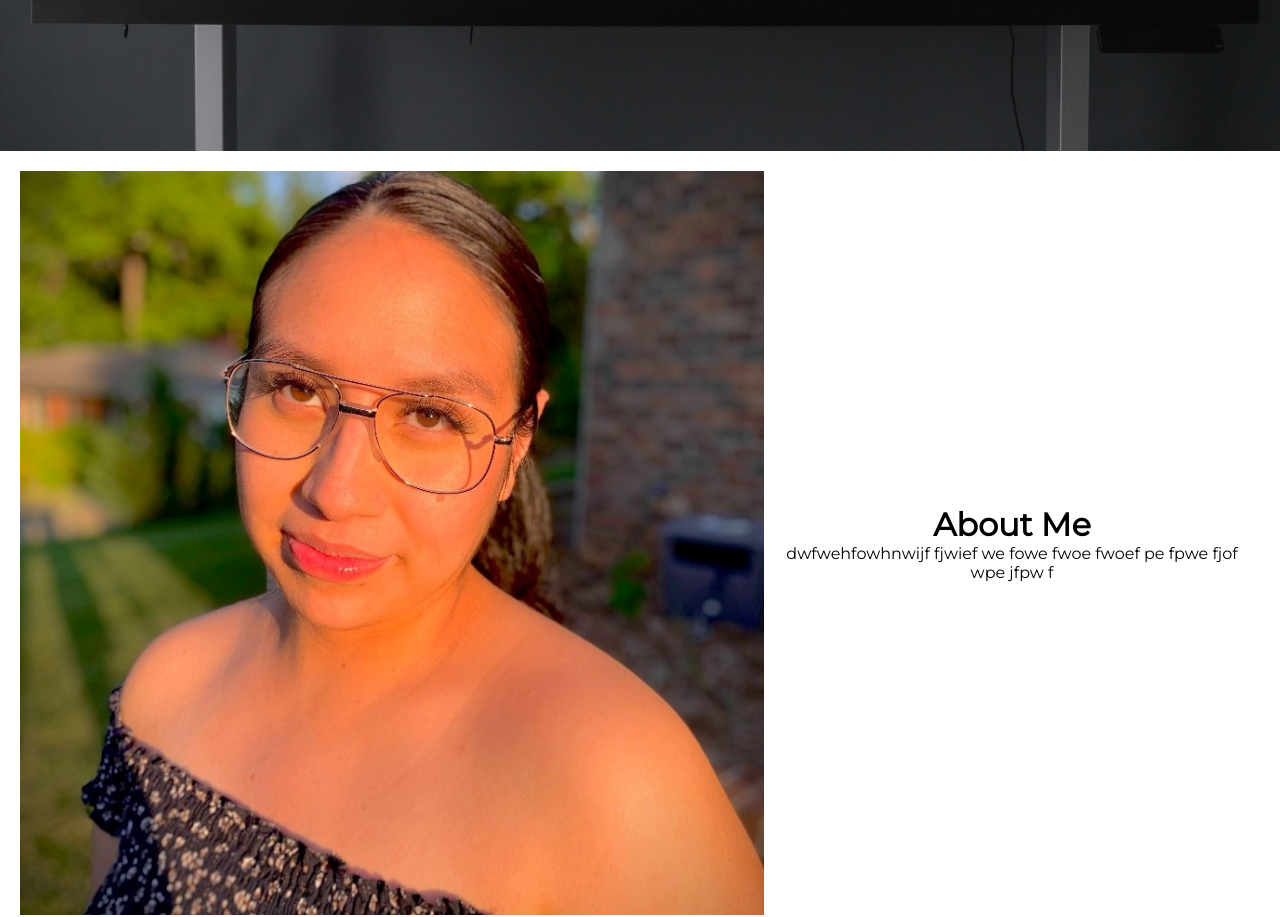
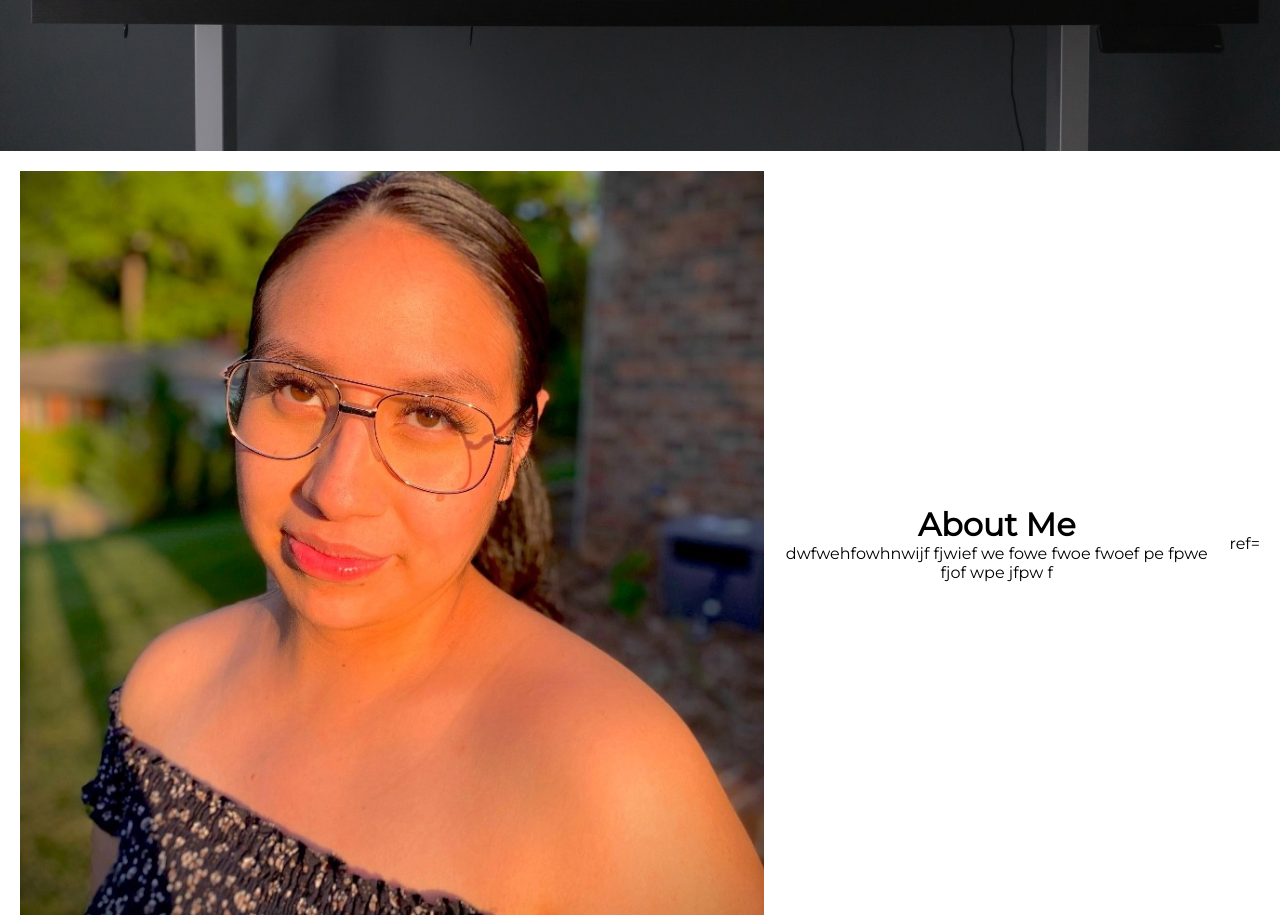
Before and after one commit to Emilyleonella/EmilyPortfolio, a React (Create React App) app: page / in a window 1280 px wide. Shown: the part 649-1566 px from the top of the page. Built offline with nearby package versions, Linux system fonts and the light colour scheme; a web font is replaced by a local one.

Commit message:
adding react intersectio observer to slider component

```diff
--- a/src/components/Slider.jsx
+++ b/src/components/Slider.jsx
@@ -1,7 +1,13 @@
 import React from "react";
-import '../partials/_slider.scss'
+import "../partials/_slider.scss";
+import { useInView } from "react-intersection-observer";
 
 const Slider = ({ imageSrc, title, subtitle, flipped }) => {
+  const { ref, inView } = useInView({
+    /* Optional options */
+    threshold: 0.4,
+  });
+
   const renderContent = () => {
     if (!flipped) {
       return (
@@ -26,7 +32,11 @@ const Slider = ({ imageSrc, title, subtitle, flipped }) => {
     }
   };
 
-  return <div className="slider">{renderContent()}</div>;
+  return (
+    <div className="slider">
+      {renderContent()} ref={ref}
+    </div>
+  );
 };
 
 export default Slider;
```
